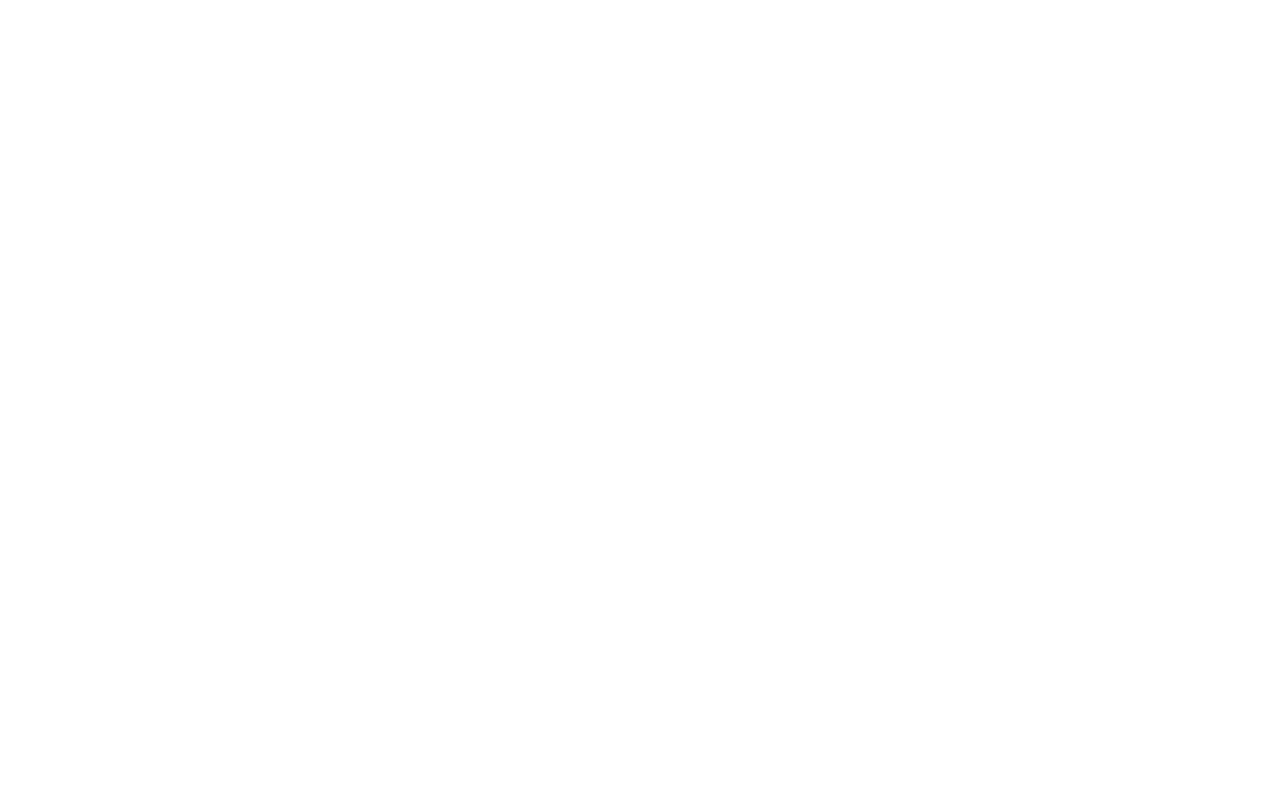
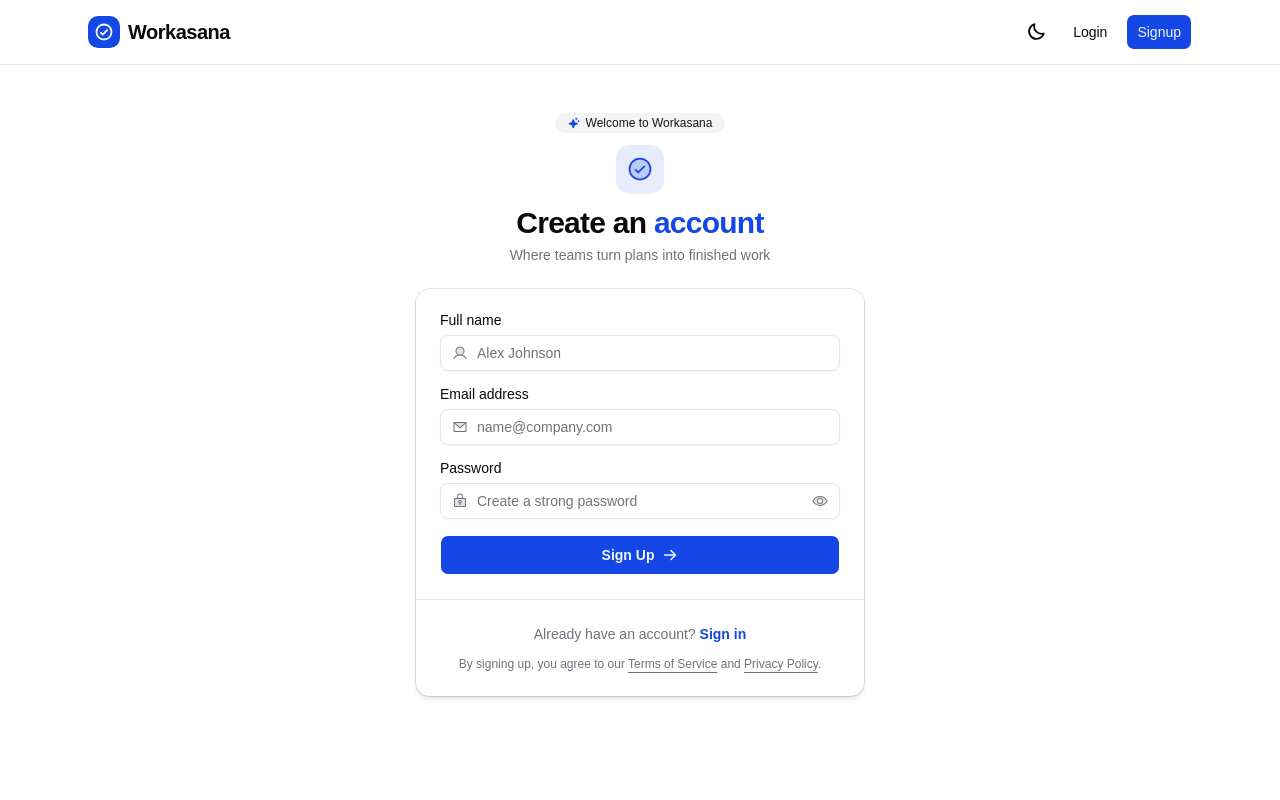
Before and after one commit to Zann-Dot/Workasana--Team-Management-App, a React (Vite) app in the folder client/: page /signup in a window 1280 px wide. Before the commit this address had no page. Shown: the top 800 px of the page. Built offline with nearby package versions, Linux system fonts and the light colour scheme.

Commit message:
feat(client): add signup page and configure application routing

```diff
--- a/client/src/App.tsx
+++ b/client/src/App.tsx
@@ -2,6 +2,7 @@
 import LandingPage from "./pages/Landing"
 import MainLayout from "./MainLayout"
 import LoginPage from "./pages/auth/Login"
+import SignupPage from "./pages/auth/Signup"
 
 export function App() {
   return (
@@ -9,6 +10,7 @@
       <Route element={<MainLayout />}>
         <Route index element={<LandingPage />} />
         <Route path="login" element={<LoginPage />} />
+        <Route path="signup" element={<SignupPage />} />
       </Route>
     </Routes>
   )
--- /dev/null
+++ b/client/src/pages/auth/Signup.tsx
@@ -0,0 +1,152 @@
+import { useState } from "react"
+import {
+  ArrowRightIcon,
+  CheckCircleIcon,
+  EnvelopeSimpleIcon,
+  EyeIcon,
+  EyeSlashIcon,
+  LockKeyIcon,
+  SparkleIcon,
+  UserIcon,
+} from "@phosphor-icons/react"
+import { Link } from "react-router"
+import { Badge } from "@/components/ui/badge"
+import { Button } from "@/components/ui/button"
+import { Card, CardContent, CardFooter } from "@/components/ui/card"
+import { Input } from "@/components/ui/input"
+import { Label } from "@/components/ui/label"
+
+export default function SignupPage() {
+  const [showPassword, setShowPassword] = useState(false)
+
+  return (
+    <main className="relative mb-20 flex items-center justify-center px-4 py-12 sm:px-6 lg:px-8">
+      <div className="absolute inset-0 -z-10 bg-linear-to-b from-muted/60 to-background" />
+      <div className="w-full max-w-md">
+        <div className="mb-6 flex flex-col items-center text-center">
+          <Badge variant="secondary" className="mb-3 gap-1.5 px-3 py-1 text-xs">
+            <SparkleIcon weight="fill" className="size-3.5 text-primary" />
+            <span>Welcome to Workasana</span>
+          </Badge>
+
+          <div className="mb-3 flex size-12 items-center justify-center rounded-xl bg-primary/10 text-primary shadow-xs">
+            <CheckCircleIcon weight="duotone" className="size-7" />
+          </div>
+
+          <h1 className="text-2xl font-bold tracking-tight sm:text-3xl">
+            Create an <span className="text-primary">account</span>
+          </h1>
+          <p className="mt-1 text-sm text-muted-foreground">
+            Where teams turn plans into finished work
+          </p>
+        </div>
+
+        <Card className="border-border/80 shadow-md">
+          <CardContent className="space-y-4">
+            <div className="space-y-4">
+              <div className="space-y-2">
+                <Label htmlFor="name">Full name</Label>
+                <div className="relative">
+                  <UserIcon
+                    weight="duotone"
+                    className="pointer-events-none absolute top-1/2 left-3 size-4 -translate-y-1/2 text-muted-foreground"
+                  />
+                  <Input
+                    id="name"
+                    type="text"
+                    placeholder="Alex Johnson"
+                    className="pl-9"
+                  />
+                </div>
+              </div>
+
+              <div className="space-y-2">
+                <Label htmlFor="email">Email address</Label>
+                <div className="relative">
+                  <EnvelopeSimpleIcon
+                    weight="duotone"
+                    className="pointer-events-none absolute top-1/2 left-3 size-4 -translate-y-1/2 text-muted-foreground"
+                  />
+                  <Input
+                    id="email"
+                    type="email"
+                    placeholder="name@company.com"
+                    className="pl-9"
+                  />
+                </div>
+              </div>
+
+              <div className="space-y-2">
+                <Label htmlFor="password">Password</Label>
+                <div className="relative">
+                  <LockKeyIcon
+                    weight="duotone"
+                    className="pointer-events-none absolute top-1/2 left-3 size-4 -translate-y-1/2 text-muted-foreground"
+                  />
+                  <Input
+                    id="password"
+                    type={showPassword ? "text" : "password"}
+                    placeholder="Create a strong password"
+                    className="pr-9 pl-9"
+                  />
+                  <button
+                    type="button"
+                    onClick={() => setShowPassword(!showPassword)}
+                    className="absolute top-1/2 right-3 -translate-y-1/2 text-muted-foreground transition-colors hover:text-foreground focus:outline-none"
+                    aria-label={
+                      showPassword ? "Hide password" : "Show password"
+                    }
+                  >
+                    {showPassword ? (
+                      <EyeSlashIcon weight="duotone" className="size-4" />
+                    ) : (
+                      <EyeIcon weight="duotone" className="size-4" />
+                    )}
+                  </button>
+                </div>
+              </div>
+
+              <Button
+                size="lg"
+                type="button"
+                className="w-full gap-2 font-semibold"
+              >
+                <span>Sign Up</span>
+                <ArrowRightIcon weight="bold" className="size-4" />
+              </Button>
+            </div>
+          </CardContent>
+
+          <CardFooter className="flex flex-col gap-3 border-t pt-6 text-center">
+            <p className="text-sm text-muted-foreground">
+              Already have an account?{" "}
+              <Link
+                to="/login"
+                className="font-semibold text-primary transition-colors hover:underline"
+              >
+                Sign in
+              </Link>
+            </p>
+            <p className="text-xs text-muted-foreground">
+              By signing up, you agree to our{" "}
+              <a
+                href="#terms"
+                className="underline underline-offset-4 hover:text-primary"
+              >
+                Terms of Service
+              </a>{" "}
+              and{" "}
+              <a
+                href="#privacy"
+                className="underline underline-offset-4 hover:text-primary"
+              >
+                Privacy Policy
+              </a>
+              .
+            </p>
+          </CardFooter>
+        </Card>
+      </div>
+    </main>
+  )
+}
```
